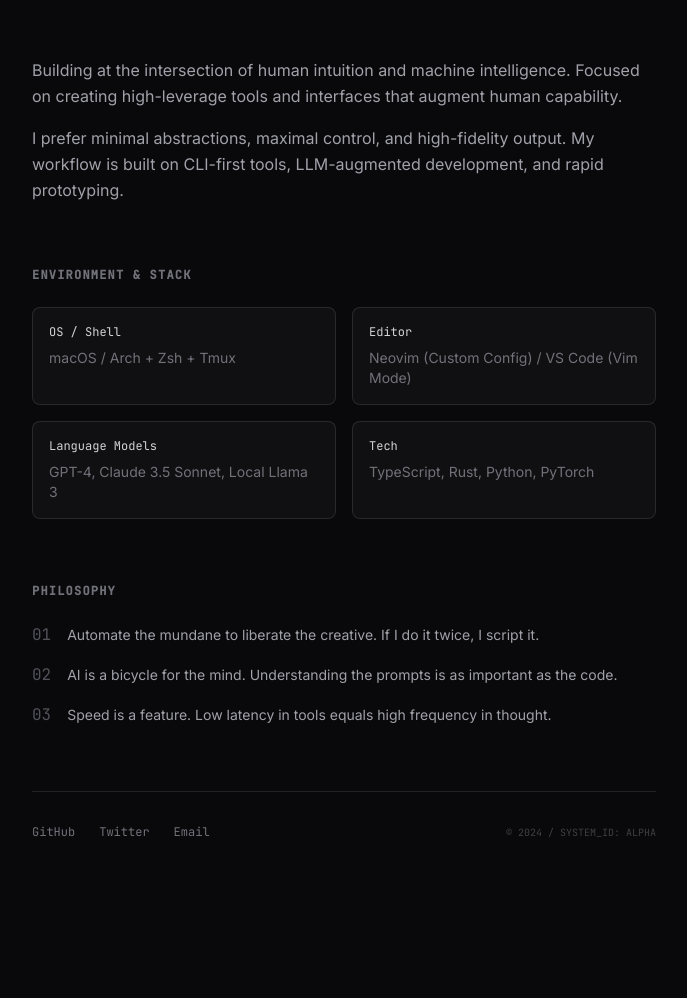
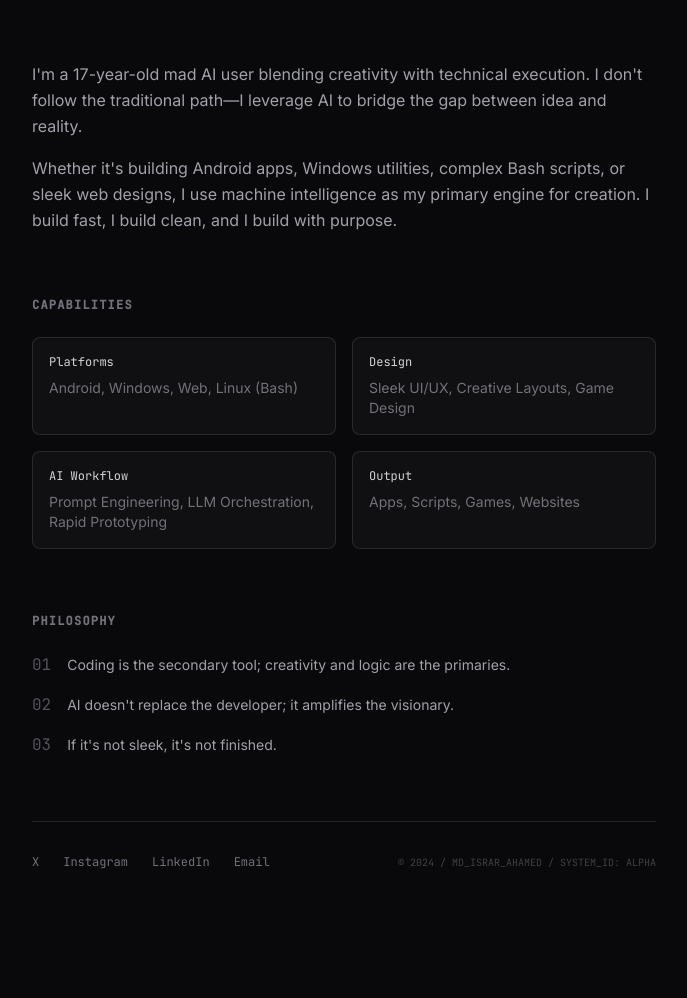
Before and after one commit to israrxy/landing, a website: page index.html in a window 1280 px wide. Shown: the part 195-1193 px from the top of the page, without its empty margins (296-983 px from the left). Before the commit the page ends 1163 px from the top, so only its background shows below. Drawn offline with nearby package versions, Linux system fonts and the light colour scheme.

Commit message:
Update profile with custom details and hover effects

```diff
--- a/index.html
+++ b/index.html
@@ -3,7 +3,7 @@
 <head>
     <meta charset="UTF-8">
     <meta name="viewport" content="width=device-width, initial-scale=1.0">
-    <title>Dev / AI / Power User</title>
+    <title>Md Israr Ahamed | AI Power User</title>
     <script src="https://cdn.tailwindcss.com"></script>
     <link rel="preconnect" href="https://fonts.googleapis.com">
     <link rel="preconnect" href="https://fonts.gstatic.com" crossorigin>
@@ -25,79 +25,86 @@
         .border-subtle {
             border-color: rgba(255, 255, 255, 0.1);
         }
+        .hover-card {
+            transition: all 0.3s cubic-bezier(0.4, 0, 0.2, 1);
+        }
+        .hover-card:hover {
+            border-color: rgba(255, 255, 255, 0.3);
+            background-color: rgba(24, 24, 27, 0.8);
+            transform: translateY(-2px);
+        }
     </style>
 </head>
 <body class="selection:bg-zinc-800 selection:text-white">
     <div class="max-w-2xl mx-auto px-6 py-20 lg:py-32">
         <!-- Header -->
         <header class="mb-16">
-            <h1 class="text-2xl font-medium gradient-text mb-2">User Name</h1>
-            <p class="mono text-sm text-zinc-500">Full-stack Engineer / AI Architect / Power User</p>
+            <h1 class="text-3xl font-medium gradient-text mb-2">Md Israr Ahamed</h1>
+            <p class="mono text-sm text-zinc-500">17yo / AI-Driven Developer / Creative Technologist</p>
         </header>
 
         <!-- About / Intro -->
         <section class="mb-16 space-y-4 text-zinc-400 leading-relaxed">
             <p>
-                Building at the intersection of human intuition and machine intelligence.
-                Focused on creating high-leverage tools and interfaces that augment human capability.
+                I'm a 17-year-old mad AI user blending creativity with technical execution. I don't follow the traditional path—I leverage AI to bridge the gap between idea and reality.
             </p>
             <p>
-                I prefer minimal abstractions, maximal control, and high-fidelity output.
-                My workflow is built on CLI-first tools, LLM-augmented development, and rapid prototyping.
+                Whether it's building Android apps, Windows utilities, complex Bash scripts, or sleek web designs, I use machine intelligence as my primary engine for creation. I build fast, I build clean, and I build with purpose.
             </p>
         </section>
 
-        <!-- Current Stack / OS -->
+        <!-- Current Stack / Focus -->
         <section class="mb-16">
-            <h2 class="mono text-xs font-semibold text-zinc-500 uppercase tracking-widest mb-6">Environment & Stack</h2>
+            <h2 class="mono text-xs font-semibold text-zinc-500 uppercase tracking-widest mb-6">Capabilities</h2>
             <div class="grid grid-cols-1 md:grid-cols-2 gap-4">
-                <div class="p-4 border border-subtle rounded-lg bg-zinc-900/50">
-                    <h3 class="mono text-xs text-zinc-300 mb-2">OS / Shell</h3>
-                    <p class="text-sm text-zinc-500">macOS / Arch + Zsh + Tmux</p>
+                <div class="p-4 border border-subtle rounded-lg bg-zinc-900/50 hover-card">
+                    <h3 class="mono text-xs text-zinc-300 mb-2">Platforms</h3>
+                    <p class="text-sm text-zinc-500">Android, Windows, Web, Linux (Bash)</p>
                 </div>
-                <div class="p-4 border border-subtle rounded-lg bg-zinc-900/50">
-                    <h3 class="mono text-xs text-zinc-300 mb-2">Editor</h3>
-                    <p class="text-sm text-zinc-500">Neovim (Custom Config) / VS Code (Vim Mode)</p>
+                <div class="p-4 border border-subtle rounded-lg bg-zinc-900/50 hover-card">
+                    <h3 class="mono text-xs text-zinc-300 mb-2">Design</h3>
+                    <p class="text-sm text-zinc-500">Sleek UI/UX, Creative Layouts, Game Design</p>
                 </div>
-                <div class="p-4 border border-subtle rounded-lg bg-zinc-900/50">
-                    <h3 class="mono text-xs text-zinc-300 mb-2">Language Models</h3>
-                    <p class="text-sm text-zinc-500">GPT-4, Claude 3.5 Sonnet, Local Llama 3</p>
+                <div class="p-4 border border-subtle rounded-lg bg-zinc-900/50 hover-card">
+                    <h3 class="mono text-xs text-zinc-300 mb-2">AI Workflow</h3>
+                    <p class="text-sm text-zinc-500">Prompt Engineering, LLM Orchestration, Rapid Prototyping</p>
                 </div>
-                <div class="p-4 border border-subtle rounded-lg bg-zinc-900/50">
-                    <h3 class="mono text-xs text-zinc-300 mb-2">Tech</h3>
-                    <p class="text-sm text-zinc-500">TypeScript, Rust, Python, PyTorch</p>
+                <div class="p-4 border border-subtle rounded-lg bg-zinc-900/50 hover-card">
+                    <h3 class="mono text-xs text-zinc-300 mb-2">Output</h3>
+                    <p class="text-sm text-zinc-500">Apps, Scripts, Games, Websites</p>
                 </div>
             </div>
         </section>
 
-        <!-- Thinking / Philosophy -->
+        <!-- Philosophy -->
         <section class="mb-16">
             <h2 class="mono text-xs font-semibold text-zinc-500 uppercase tracking-widest mb-6">Philosophy</h2>
             <ul class="space-y-4">
-                <li class="flex items-start">
-                    <span class="mono text-zinc-600 mr-4">01</span>
-                    <p class="text-sm text-zinc-400 pt-0.5">Automate the mundane to liberate the creative. If I do it twice, I script it.</p>
+                <li class="flex items-start group">
+                    <span class="mono text-zinc-600 mr-4 group-hover:text-zinc-400 transition-colors">01</span>
+                    <p class="text-sm text-zinc-400 pt-0.5 group-hover:text-zinc-200 transition-colors">Coding is the secondary tool; creativity and logic are the primaries.</p>
                 </li>
-                <li class="flex items-start">
-                    <span class="mono text-zinc-600 mr-4">02</span>
-                    <p class="text-sm text-zinc-400 pt-0.5">AI is a bicycle for the mind. Understanding the prompts is as important as the code.</p>
+                <li class="flex items-start group">
+                    <span class="mono text-zinc-600 mr-4 group-hover:text-zinc-400 transition-colors">02</span>
+                    <p class="text-sm text-zinc-400 pt-0.5 group-hover:text-zinc-200 transition-colors">AI doesn't replace the developer; it amplifies the visionary.</p>
                 </li>
-                <li class="flex items-start">
-                    <span class="mono text-zinc-600 mr-4">03</span>
-                    <p class="text-sm text-zinc-400 pt-0.5">Speed is a feature. Low latency in tools equals high frequency in thought.</p>
+                <li class="flex items-start group">
+                    <span class="mono text-zinc-600 mr-4 group-hover:text-zinc-400 transition-colors">03</span>
+                    <p class="text-sm text-zinc-400 pt-0.5 group-hover:text-zinc-200 transition-colors">If it's not sleek, it's not finished.</p>
                 </li>
             </ul>
         </section>
 
         <!-- Footer / Contact -->
-        <footer class="pt-8 border-t border-subtle flex justify-between items-center">
+        <footer class="pt-8 border-t border-subtle flex flex-col md:flex-row justify-between items-center gap-6">
             <div class="flex space-x-6">
-                <a href="#" class="text-xs mono text-zinc-500 hover:text-white transition-colors">GitHub</a>
-                <a href="#" class="text-xs mono text-zinc-500 hover:text-white transition-colors">Twitter</a>
-                <a href="#" class="text-xs mono text-zinc-500 hover:text-white transition-colors">Email</a>
+                <a href="https://x.com/israrxy" target="_blank" class="text-xs mono text-zinc-500 hover:text-white transition-all hover:tracking-widest">X</a>
+                <a href="https://instagram.com/israrxy" target="_blank" class="text-xs mono text-zinc-500 hover:text-white transition-all hover:tracking-widest">Instagram</a>
+                <a href="https://linkedin.com/in/md-israr-ahamed" target="_blank" class="text-xs mono text-zinc-500 hover:text-white transition-all hover:tracking-widest">LinkedIn</a>
+                <a href="mailto:im@israrxy.qzz.io" class="text-xs mono text-zinc-500 hover:text-white transition-all hover:tracking-widest">Email</a>
             </div>
             <div class="text-[10px] mono text-zinc-700">
-                &copy; 2024 / SYSTEM_ID: ALPHA
+                &copy; 2024 / MD_ISRAR_AHAMED / SYSTEM_ID: ALPHA
             </div>
         </footer>
     </div>
```
